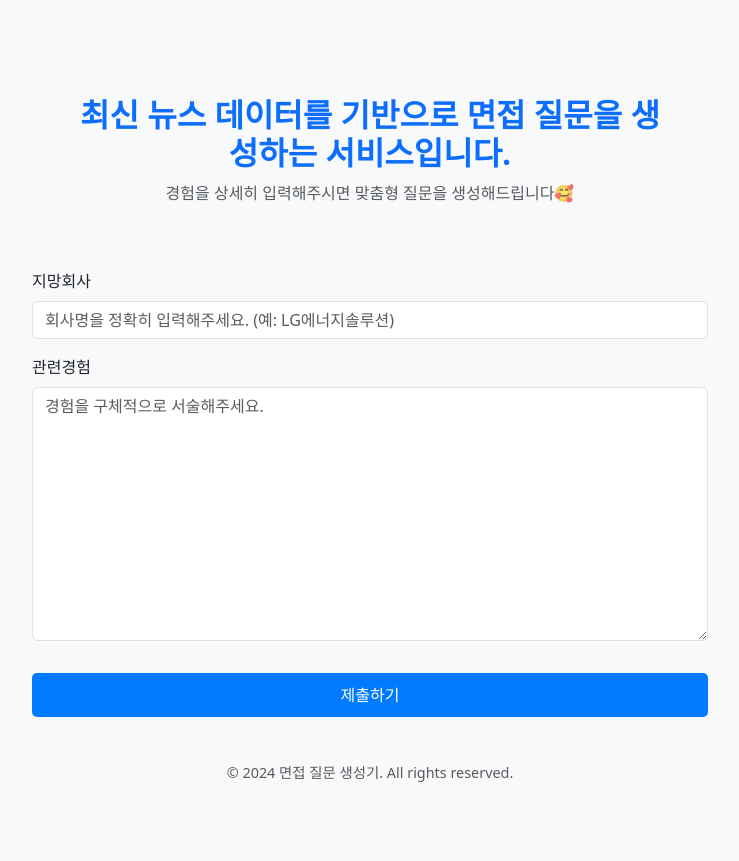
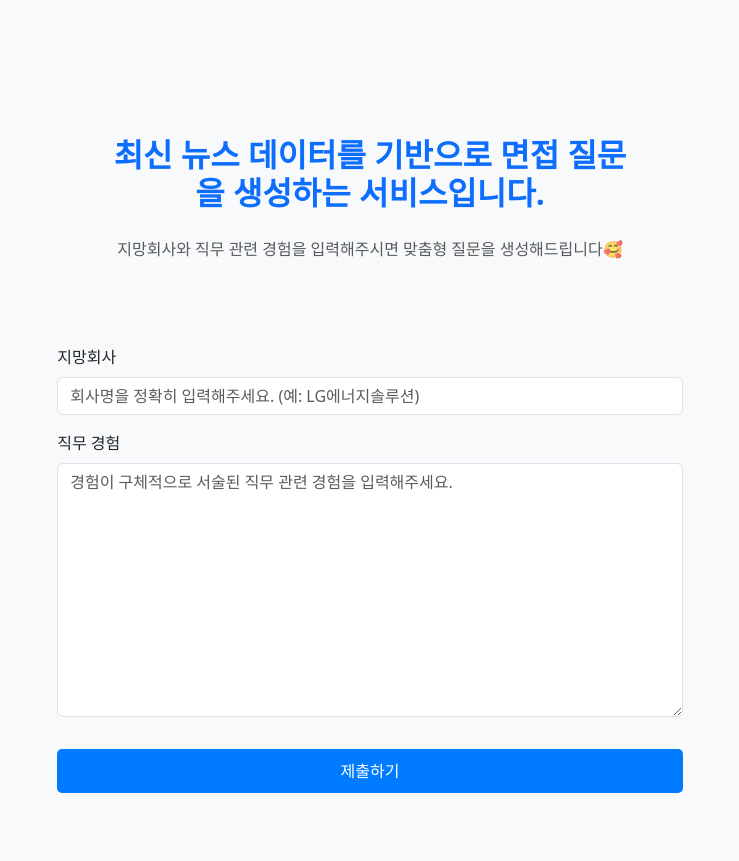
Before and after one commit to dmf-final3/interview_drill, a Django app: page /interview_gen/ in a window 1280 px wide. Shown: the whole page, without its empty margins (270-1009 px from the left). Before the commit the page ends 782 px from the top, so only its background shows below. Run offline with Django 5.2, Linux system fonts and the light colour scheme; some libraries are stand-ins or nearby versions.

Commit message:
관련 링크 연결(불완전)과 채팅방 형태 일부 구현

```diff
--- a/interview_gen/forms.py
+++ b/interview_gen/forms.py
@@ -10,11 +10,11 @@ class InterviewGenForm(forms.ModelForm):
 
         labels = {
             'company_name': '지망회사',  # Company name을 '회사명'으로 변경
-            'experience': '관련경험'       # Experience를 '경험'으로 변경
+            'experience': '직무 경험'       # Experience를 '경험'으로 변경
         }
 
         # Placeholder 설정
         widgets = {
             'company_name': forms.TextInput(attrs={'placeholder': '회사명을 정확히 입력해주세요. (예: LG에너지솔루션)'}),
-            'experience': forms.Textarea(attrs={'placeholder': '경험을 구체적으로 서술해주세요.'})
+            'experience': forms.Textarea(attrs={'placeholder': '경험이 구체적으로 서술된 직무 관련 경험을 입력해주세요.'})
         }
--- /dev/null
+++ b/interview_gen/static/interview_gen/css/chat.css
@@ -0,0 +1,34 @@
+/* 채팅 컨테이너 스타일 */
+.container {
+    display: flex;
+    flex-direction: column;
+    align-items: center;
+    width: 100%;
+    max-width: 2000px;
+    margin: 0 auto;
+    padding: 20px;
+    box-sizing: border-box;
+}
+
+/* 질문 말풍선 스타일 */
+.question {
+    align-self: flex-start; /* 왼쪽 정렬 */
+    background-color: #e0f7fa;
+    padding: 10px 15px;
+    border-radius: 15px 15px 15px 3px;
+    display: inline-block;
+    max-width: 80%;         /* 컨테이너 너비의 70%로 제한 */
+    margin: 10px 0 10px 10px; /* 오른쪽에 공간 추가로 위치 차이 생성 */
+    font-weight: bold;
+}
+
+/* 답변 말풍선 스타일 */
+.answer {
+    align-self: flex-end; /* 오른쪽 정렬 */
+    background-color: #fff3e0;
+    padding: 10px 15px;
+    border-radius: 15px 15px 3px 15px;
+    display: inline-block;
+    max-width: 80%;        /* 컨테이너 너비의 70%로 제한 */
+    margin: 10px 10px 10px 0; /* 왼쪽에 공간 추가로 위치 차이 생성 */
+}
--- a/interview_gen/static/interview_gen/css/style.css
+++ b/interview_gen/static/interview_gen/css/style.css
@@ -33,24 +33,15 @@ h1, h2 {
     background-color: #0056b3;
 }
 
-/* 질문 리스트 스타일 */
+/* 질문 리스트 스타일
 .list-group-item {
     font-size: 1em;
     padding: 15px;
     border: 1px solid #ddd;
+} */
+
+/* 전체 리스트 스타일 */
+.list-group-item {
+    border: none;
+    margin: 10px 0;
 }
-
-/* footer 스타일 */
-footer {
-    position: fixed;
-    bottom: 0;
-    width: 100%;
-    background-color: #f8f9fa;
-    text-align: center;
-    padding: 10px;
-    font-size: 0.9em;
-}
-
-footer span {
-    color: #6c757d;
-}
--- a/interview_gen/templates/form.html
+++ b/interview_gen/templates/form.html
@@ -5,7 +5,7 @@
 <div class="container mt-4 text-center">
     <div class="p-4 bg-light rounded">
         <h2 class="text-primary">최신 뉴스 데이터를 기반으로 면접 질문을 생성하는 서비스입니다.</h3>
-        <p class="mt-2 text-muted">경험을 상세히 입력해주시면 맞춤형 질문을 생성해드립니다🥰</p>
+        <p class="mt-4 text-muted">지망회사와 직무 관련 경험을 입력해주시면 맞춤형 질문을 생성해드립니다🥰</p>
     </div>
 </div>
 
--- a/interview_gen/views.py
+++ b/interview_gen/views.py
@@ -101,8 +101,6 @@ def naver_news_crawler(company_name):
         # news_content 생성 (리스트를 줄바꿈으로 연결)
         news_content = "\n\n".join(news_list)
 
-        # 디버깅: news_content 확인
-        #print("DEBUG: 생성된 news_content:", news_content)
         return news_content
 
     else:
@@ -116,9 +114,6 @@ def get_news(interview_init):
     news_content = naver_news_crawler(interview_init.company_name)
     interview_init.news_group = news_content
     interview_init.save()
-
-    #디버깅: news_group에 저장된 데이터 확인
-    #print("DEBUG: news_group에 저장된 데이터:", interview_init.news_group)
 
 
 def generate(api_key, pk):
@@ -136,23 +131,23 @@ def generate(api_key, pk):
                 {
                     'role': 'system',
                     'content': """
-                                    너는 이제부터 면접관과 면접자의 롤플레이를 할거야.
+                                    너는 이제부터 한글로 면접관과 지원자의 롤플레이를 할거야.
 
-                                    뉴스 본문 정보를 기반으로 한 최신 동향 질문 최소 3개,
-                                    면접자의 경험 정보의 구체적인 예시나 일화에 대해 답변을 유도하는 질문 최소 3개,
-                                    기타 창의적인 질문 최소 1개를 통해 최대 10개의 질문을 작성해줘.
+                                    뉴스 본문 정보를 기반으로 한 최신 동향 질문 2개,
+                                    면접자의 경험 정보의 구체적인 예시나 일화에 대해 답변을 유도하는 질문 3개,
+                                    총 5개의 질문을 작성해줘.
 
                                     뉴스 본문 정보를 참고할때는 회사에 대한 긍정적인 기사를 중심으로 질문을 생성하고,
-                                    뉴스 본문 정보가 없다면 뉴스 관련 질문은 생략해줘.
+                                    추가로 뉴스를 참고하여 생성한 질문 답변의 경우 무조건 참고한 뉴스 링크를 <a href="">관련 뉴스 링크 바로가기</a>를 이용해서 참고한 질문 내용n의 p 태그 마지막에 첨부해줘.
+                                    뉴스 본문 정보가 없다면 뉴스 관련 질문을 생략하고 링크를 달아줄 필요도 없어.
 
                                     면접관은 면접자의 비판적 사고 능력을 판단하는 동시에,
                                     예/아니오나 단답형으로 답변이 나오는 질문은 피하고,
-                                    면접자는 입력한 experience의 구체적 예시나 일화를 두괄식으로 잘 드러내는 답변을 작성해줘.
-                                    추가로 답변을 뉴스 본문 정보에서 참고했을 때 참고한 뉴스 링크를 답변의 마지막줄에 같이 제시해줘.
+                                    지원자는 입력한 experience의 구체적 예시나 일화를 두괄식으로 잘 드러내는 답변을 작성해야돼.
 
                                     최종 형태는 html로 표시했을때 아래 예시와 같이 출력해줘.
                                     <p class="question"> 질문 내용1 </p> <p class="answer"> 답변 내용1</p> <p class="question"> 질문 내용2 </p> <p class="answer"> 답변 내용2 </p>
-                                    그리고 마지막으로 양끝에 html 코드 블럭은 제거해줘.
+                                    마지막으로 양끝에 html 코드 블럭은 제거해줘.
 
                                 """
                 },
--- a/templates/base.html
+++ b/templates/base.html
@@ -11,12 +11,18 @@
 
     <!-- 커스텀 CSS -->
     <link rel="stylesheet" href="{% static 'interview_gen/css/style.css' %}">
+    <link rel="stylesheet" href="{% static 'interview_gen/css/chat.css' %}">
 </head>
 <body class="bg-light d-flex flex-column min-vh-100">
 
     <main class="container my-5 flex-grow-1">
-        {% block body %}
-        {% endblock %}
+        <div class="row justify-content-center">
+            <div class="col-12 col-md-8">
+                {% block body %}
+                {% endblock %}
+            </div>
+        </div>
+
     </main>
 
     <!-- 모달 HTML 코드 -->
@@ -32,12 +38,6 @@
             </div>
         </div>
     </div>
-
-    <footer class="bg-light py-3 mt-auto">
-        <div class="container text-center">
-            <span class="text-muted">&copy; 2024 면접 질문 생성기. All rights reserved.</span>
-        </div>
-    </footer>
 
     <!-- Bootstrap JS와 Popper.js CDN (integrity 속성 제거) -->
     <script src="https://cdn.jsdelivr.net/npm/@popperjs/core@2.11.8/dist/umd/popper.min.js" defer></script>
```
